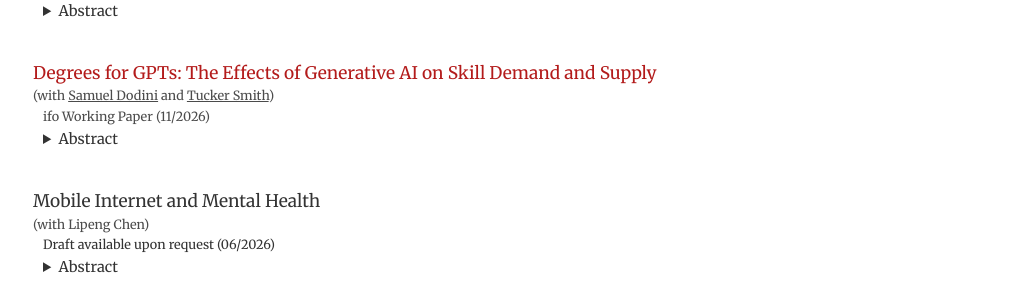
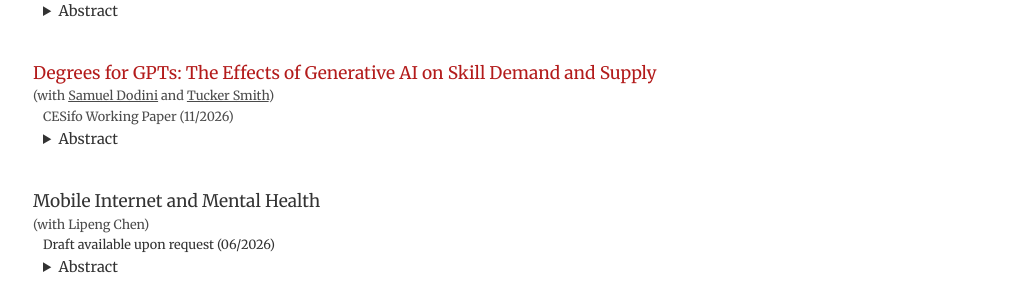
Before and after one commit to yalingx/yalingx.github.io, a Jekyll site: the page built from research/index.html, in a window 1280 px wide. Shown: the part 629-929 px from the top of the page, without its empty margins (122-1156 px from the left). Built offline with Jekyll 4.4.1, drawn with Linux system fonts in a browser that asks for light colours.

Commit message:
Correct label to CESifo Working Paper

```diff
--- a/research/index.html
+++ b/research/index.html
@@ -80,7 +80,7 @@ description: Research Projects
 	</p>
 	<p class="coauthors">(with <a href="https://samueldodini.com/" style="color: inherit; text-decoration: underline;">Samuel Dodini</a> and <a href="https://www.tuckerwsmith.com/" style="color: inherit; text-decoration: underline;">Tucker Smith</a>)</p>
 	<p class="added_features">
-		<a class="c2" href="https://doi.org/10.65864/f6375k7195">ifo Working Paper (11/2026)</a>
+		<a class="c2" href="https://doi.org/10.65864/f6375k7195">CESifo Working Paper (11/2026)</a>
 	</p>
 	<details class="abstract">
 		<summary>Abstract</summary>
```
